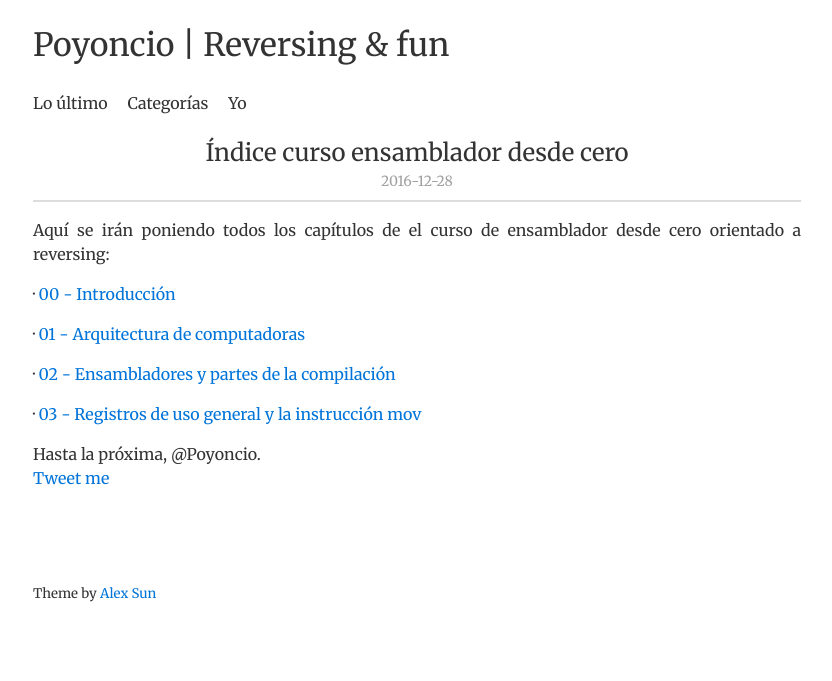
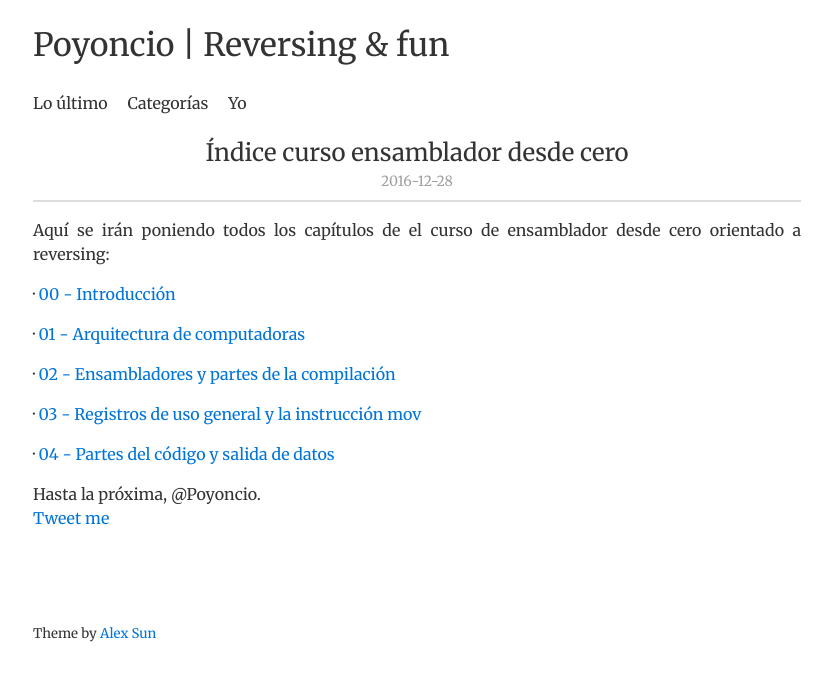
Before and after one commit to Poyoncio/poyoweb, a Jekyll site: the page built from _posts/2016-12-28-Indice-curso-ensamblador-desde-cero.md, in a window 1280 px wide. Shown: the top 681 px of the page, without its empty margins (223-1055 px from the left). Built offline with Jekyll 4.4.1, drawn with Linux system fonts in a browser that asks for light colours; nearby versions of some CDN libraries; comment, search, counter and statistics services are not loaded.

Commit message:
Update 2016-12-28-Indice-curso-ensamblador-desde-cero.md

```diff
--- a/_posts/2016-12-28-Indice-curso-ensamblador-desde-cero.md
+++ b/_posts/2016-12-28-Indice-curso-ensamblador-desde-cero.md
@@ -13,3 +13,5 @@ Aquí se irán poniendo todos los capítulos de el curso de ensamblador desde ce
    · [02 - Ensambladores y partes de la compilación](http://poyoncio.com/2016/12/31/Curso-ensamblador-02-Ensambladores-y-partes-de-la-compilacion/)
 
    · [03 - Registros de uso general y la instrucción mov](http://poyoncio.com/2017/01/01/Registros-de-uso-general-y-mov/)
+
+   · [04 - Partes del código y salida de datos](http://poyoncio.com/2017/01/02/Curso-ensamblador-04-Partes-del-codigo-y-salida-de-datos/)
```
